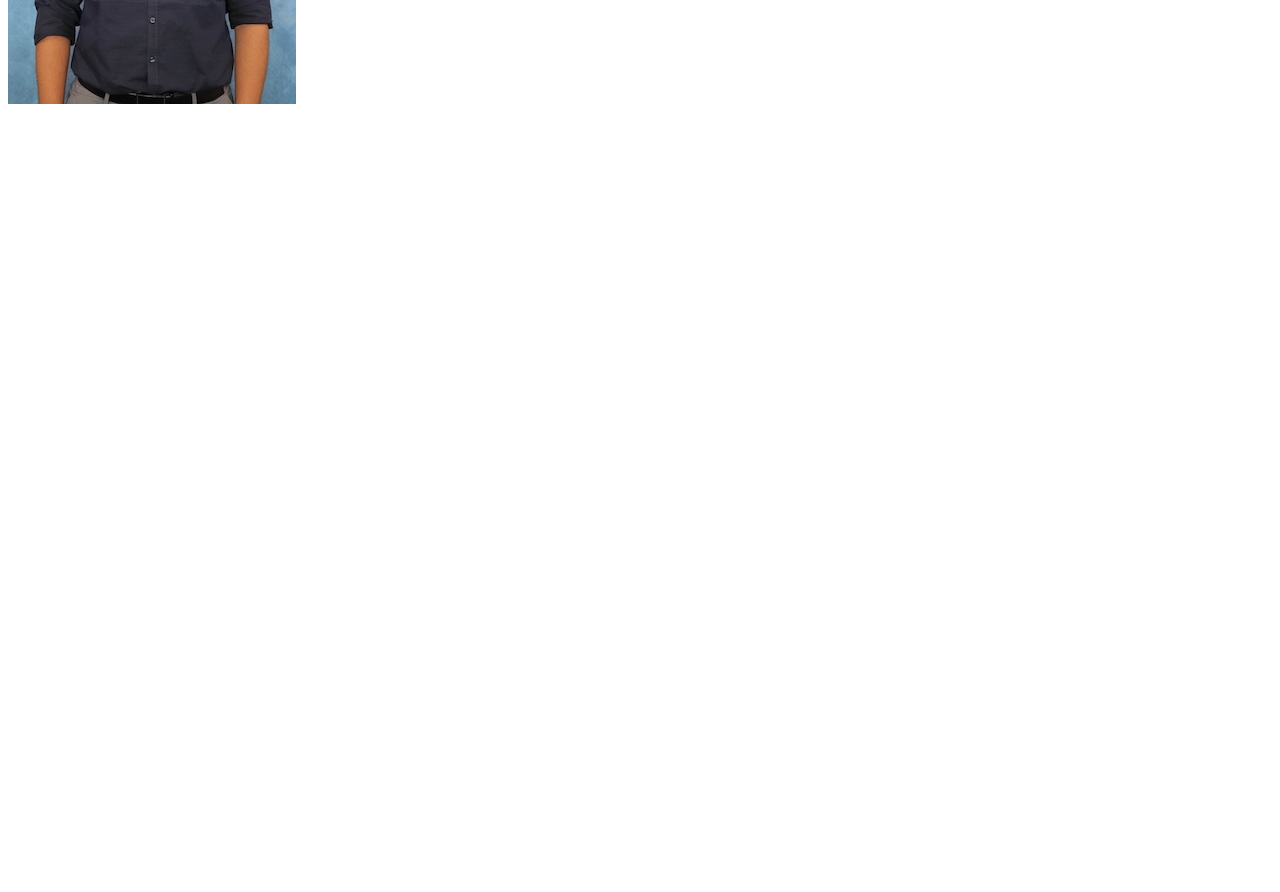
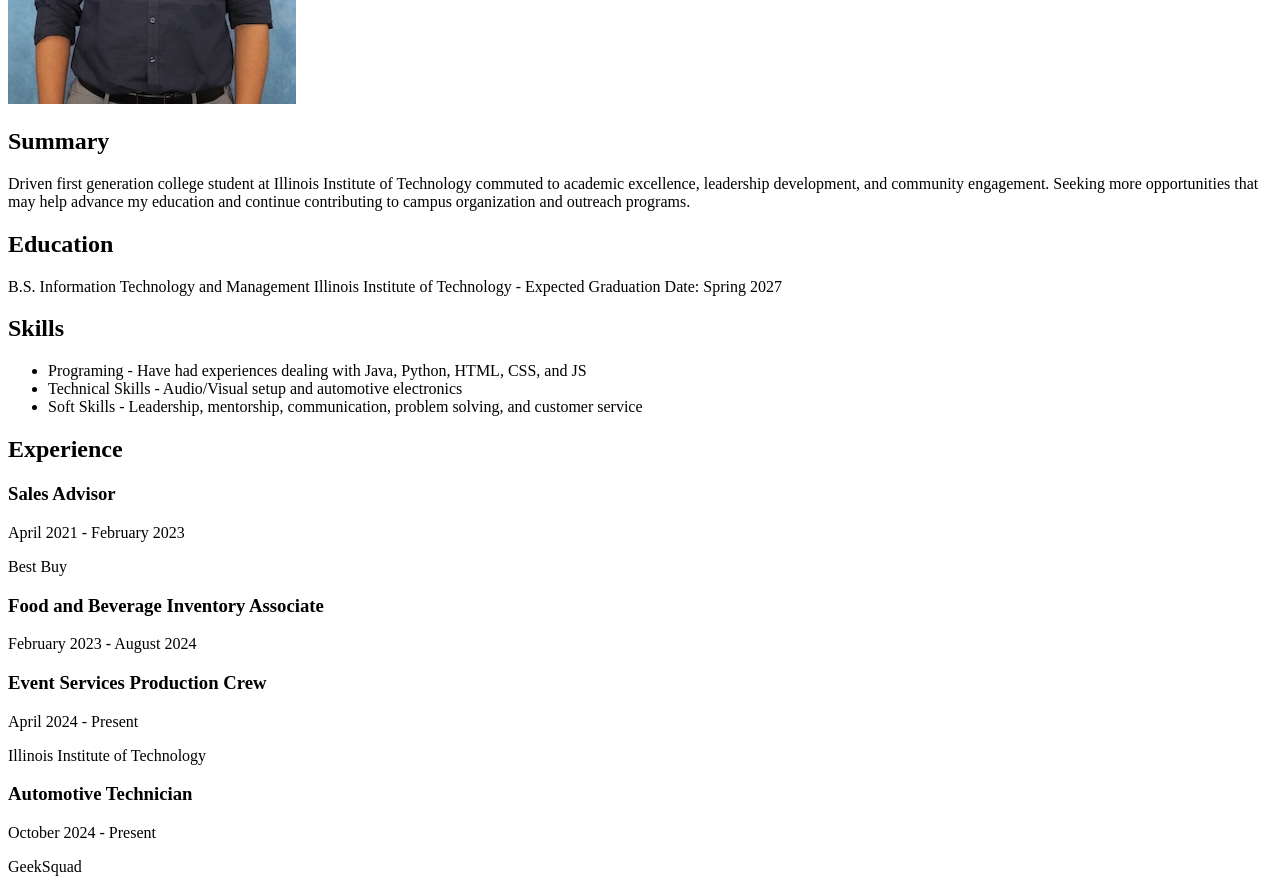
Before and after one commit to Jose280904/Lab1Resume, a plain HTML site: page Lab1Resume/index.html in a window 1280 px wide. Shown: the part 460-1352 px from the top of the page. Before the commit the page ends 800 px from the top, so only its background shows below. Drawn offline with Linux system fonts and the light colour scheme.

Commit message:
experience

```diff
--- a/Lab1Resume/index.html
+++ b/Lab1Resume/index.html
@@ -26,5 +26,66 @@
         </div>
     </header>
 
+    <main class="container">
+        <section class="card">
+            <h2>Summary</h2>
+            <p>
+                Driven first generation college student at Illinois Institute of Technology commuted to academic excellence, leadership development, and community engagement. Seeking more opportunities that may help advance my education and continue contributing to campus organization and outreach programs.
+            </p>
+        </section>
+
+        <section class="card">
+            <h2>Education</h2>
+            <p class="edu-line">
+                B.S. Information Technology and Management
+                Illinois Institute of Technology - Expected Graduation Date: Spring 2027
+            </p>
+        </section>
+
+        <section class="card">
+            <h2>Skills</h2>
+            <ul class="pill-list">
+                <li>Programing - Have had experiences dealing with Java, Python, HTML, CSS, and JS</li>
+                <li>Technical Skills - Audio/Visual setup and automotive electronics</li>
+                <li>Soft Skills - Leadership, mentorship, communication, problem solving, and customer service</li>
+            </ul>
+        </section>
+
+        <section class="card">
+            <h2>Experience</h2>
+
+            <article class="item">
+                <div class="item-top">
+                    <h3>Sales Advisor</h3>
+                    <span class="meta">April 2021 - February 2023</span>
+                </div>
+                <p class="meta">Best Buy</p>
+            </article>
+
+            <article class="item">
+                <div class="item-top">
+                    <h3>Food and Beverage Inventory Associate</h3>
+                    <span class="meta">February 2023 - August 2024</span>
+                </div>
+                <p class="meta"></p>
+            </article>
+
+            <article class="item">
+                <div class="item-top">
+                    <h3>Event Services Production Crew</h3>
+                    <span class="meta">April 2024 - Present</span>
+                </div>
+                <p class="meta">Illinois Institute of Technology</p>
+            </article>
+
+            <article class="item">
+                <div class="item-top">
+                    <h3>Automotive Technician</h3>
+                    <span class="meta">October 2024 - Present</span>
+                </div>
+                <p class="meta">GeekSquad</p>
+            </article>
+        </section>
+    </main>
 </body>
 </html>
```
